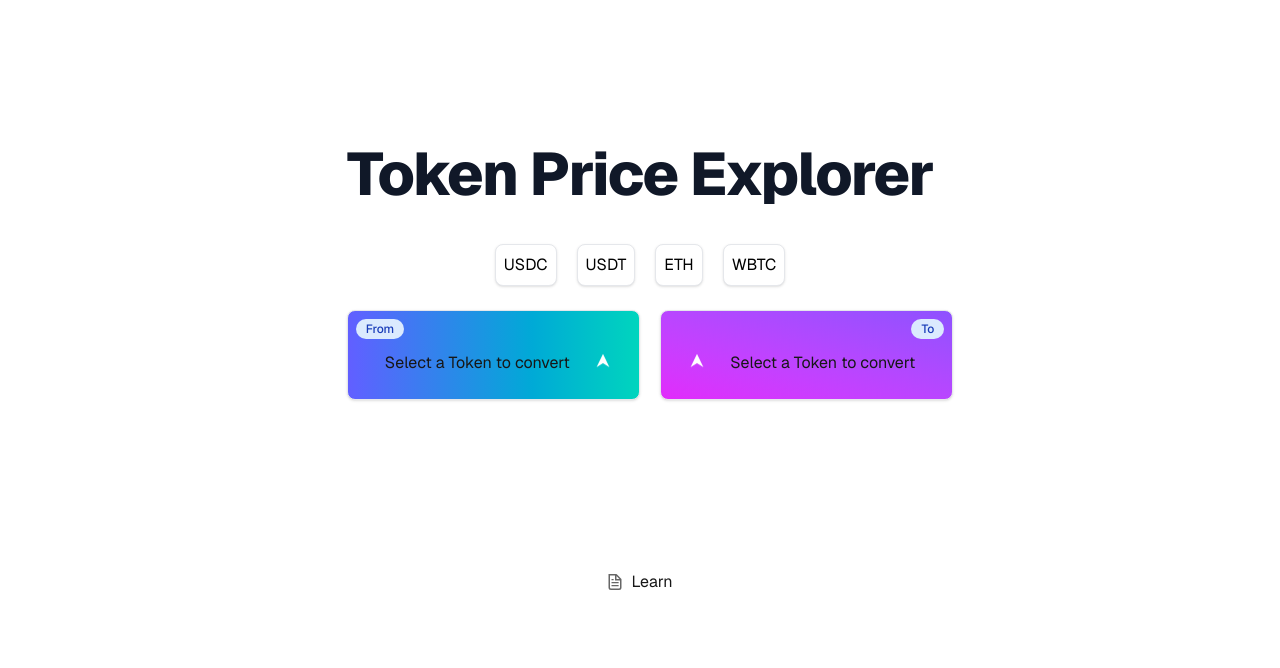
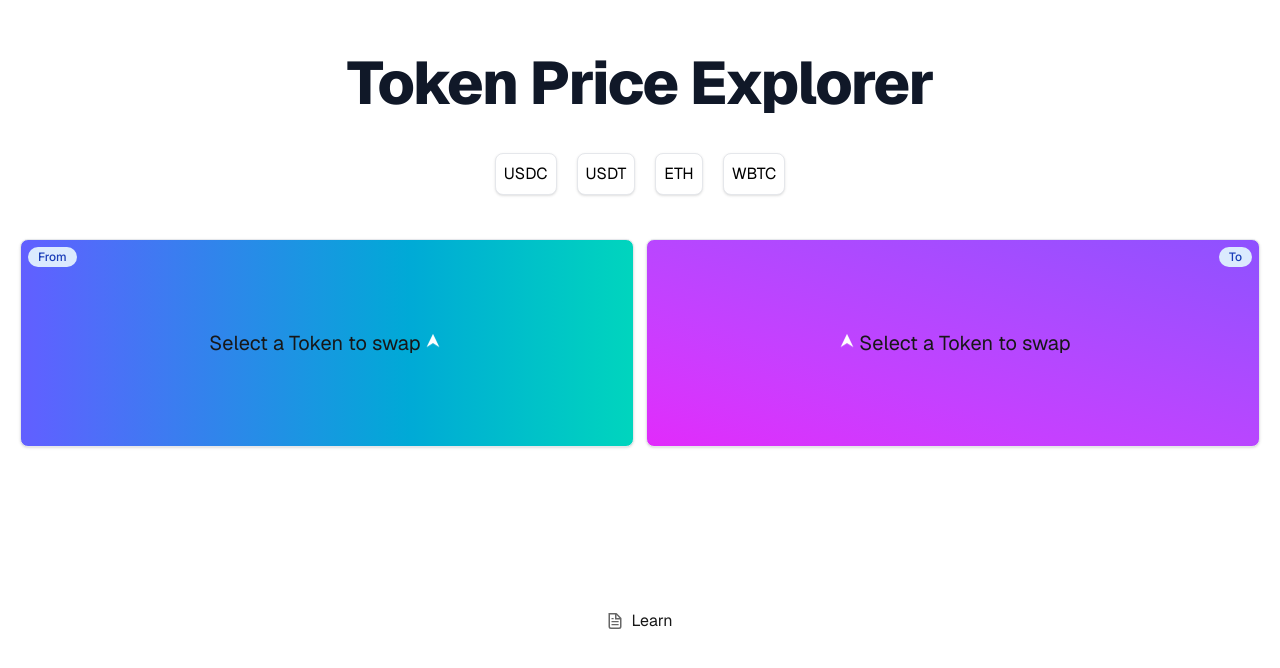
Before and after one commit to aothepro/funswap, a Next.js app: page / in a window 1280 px wide. Shown: the part 128-796 px from the top of the page. Built offline with nearby package versions, Linux system fonts and the light colour scheme.

Commit message:
updated spinner and card styling

```diff
--- a/src/app/page.tsx
+++ b/src/app/page.tsx
@@ -3,8 +3,8 @@ import Image from "next/image";
 
 export default function Home() {
   return (
-    <div className="font-sans grid grid-rows-[20px_1fr_20px] items-center justify-items-center min-h-screen p-8 pb-20 gap-16 sm:p-20">
-      <main className="flex flex-col gap-[32px] row-start-2 items-center sm:items-start">
+    <div className="font-sans grid items-center justify-items-center min-h-screen gap-16">
+      <main className="flex flex-col gap-[32px] row-start-2 items-center w-full">
         <TokenSwap />
       </main>
       <footer className="row-start-3 flex gap-[24px] flex-wrap items-center justify-center">
--- a/src/components/Spinner/Spinner.tsx
+++ b/src/components/Spinner/Spinner.tsx
@@ -3,7 +3,7 @@ export const Spinner = () => {
     <div role="status">
       <svg
         aria-hidden="true"
-        className="w-8 h-8 text-gray-200 animate-spin dark:text-gray-600 fill-blue-600"
+        className="inline w-8 h-8 text-gray-200 animate-spin dark:text-gray-600 fill-gray-600 dark:fill-gray-300"
         viewBox="0 0 100 101"
         fill="none"
         xmlns="http://www.w3.org/2000/svg"
--- a/src/components/TokenSwap/TokenSwap.tsx
+++ b/src/components/TokenSwap/TokenSwap.tsx
@@ -4,7 +4,7 @@ import { TokenSwapContextProvider } from "./context/TokenSwapContextProvider";
 
 export const TokenSwap = () => {
   return (
-    <div className="flex flex-col text-center gap-6">
+    <div className="flex flex-col text-center gap-6 w-full">
       <h1 className="mb-4 text-4xl font-extrabold leading-none tracking-tight text-gray-900 md:text-5xl lg:text-6xl dark:text-white">
         Token Price Explorer
       </h1>
--- a/src/components/TokenSwapCompareSection/TokenCard.tsx
+++ b/src/components/TokenSwapCompareSection/TokenCard.tsx
@@ -55,6 +55,7 @@ export const TokenCard = ({
   }, [token]);
 
   const [amountInput, setAmount] = useState("");
+  const inputRef = useRef<HTMLInputElement>(null);
 
   useEffect(() => {
     const controller = loadToken();
@@ -91,44 +92,47 @@ export const TokenCard = ({
   };
 
   return (
+    <div className="w-full">
+      <div className="relative">
+        <span
+          className={`absolute ms-2 z-10 ${
+            cardType === CardType.FROM ? "left-0 top-2" : "right-0 top-2"
+          } bg-blue-100 text-blue-800 text-xs font-medium me-2 px-2.5 py-0.5 rounded-full dark:bg-blue-900 dark:text-white`}
+        >
+          {cardType === CardType.FROM ? "From" : "To"}
+        </span>
+      </div>
       <div
-      className={`block min-w-1/2 bg-white border border-gray-200 rounded-lg shadow-sm hover:scale-110 ${
+        onClick={() => {
+          if (inputRef == null) return;
+          inputRef.current?.focus();
+          inputRef.current?.select();
+        }}
+        className={`flex items-center min-h-52 bg-white border border-gray-200 rounded-lg shadow-sm hover:scale-110 ${
           cardType === CardType.FROM
             ? "hover:from-indigo-400 hover:to-teal-500 bg-linear-to-r/srgb from-indigo-500 to-teal-400"
             : "hover:from-violet-400 hover:to-fuchsia-500 bg-linear-to-bl from-violet-500 to-fuchsia-500"
         }`}
       >
-      <div className="block relative p-2">
-        <span
-          className={`absolute ms-2 ${
-            cardType === CardType.FROM ? "left-0" : "right-0"
-          } bg-blue-100 text-blue-800 text-xs font-medium me-2 px-2.5 py-0.5 rounded-full dark:bg-blue-900 dark:text-blue-300`}
-        >
-          {cardType === CardType.FROM ? "From" : "To"}
-        </span>
-      </div>
-      <div className="p-6">
         {token === null ? (
-          <>
           <div
-              className={`flex ${
+            className={`flex items-center m-auto ${
               cardType === CardType.FROM && "flex-row-reverse"
-              } gap-2`}
+            }`}
           >
             <Image
-                className="size-6 animate-bounce"
+              className="size-6 animate-bounce my-auto"
               aria-hidden
               src="/icons/uparrow.svg"
               alt="File icon"
               width={16}
               height={16}
             />
-              <div className="flex gap-3 m-auto">Select a Token to convert</div>
+            <div className="text-xl">Select a Token to swap</div>
           </div>
-          </>
         ) : (
-          <>
-            <div className="flex gap-3">
+          <div className="flex flex-col items-center w-full">
+            <div className="flex items-center gap-3">
               <Image
                 aria-hidden
                 src="/file.svg"
@@ -142,34 +146,32 @@ export const TokenCard = ({
             </div>
             <div className="font-normal text-gray-700 dark:text-gray-400">
               {inFlight ? (
+                <div className="flex gap-2">
                   <Spinner />
+                  <div className="my-auto text-white">
+                    Fetching Latest Price
+                  </div>
+                </div>
               ) : (
                 <div className="flex gap-3">
                   <input
                     type="text"
                     id="token-value"
-                    onBlur={changeConversionHandler}
-                    onKeyUp={(e) => {
-                      if (e.key === "Enter") {
-                        e.target.blur();
-                      }
-                    }}
+                    ref={inputRef}
+                    onChange={changeConversionHandler}
                     value={amountInput}
-                    onChange={(e) => {
-                      setAmount(e.currentTarget.value);
-                    }}
-                    className="block w-full p-2 text-gray-900 border border-gray-300 rounded-lg bg-gray-50 text-lg focus:ring-blue-500 focus:border-blue-500 dark:bg-gray-700 dark:border-gray-600 dark:placeholder-gray-400 dark:text-white dark:focus:ring-blue-500 dark:focus:border-blue-500"
+                    className="p-2 text-gray-900 border border-gray-300 rounded-lg bg-gray-50 text-lg focus:ring-blue-500 focus:border-blue-500 dark:bg-gray-700 dark:border-gray-600 dark:placeholder-gray-400 dark:text-white dark:focus:ring-blue-500 dark:focus:border-blue-500"
                   />
                   <label
                     htmlFor="token-value"
                     className="block m-auto text-sm font-medium text-gray-900 dark:text-white"
                   >
-                    {token.symbol}
+                    {token?.symbol}
                   </label>
                 </div>
               )}
             </div>
-          </>
+          </div>
         )}
       </div>
     </div>
--- a/src/components/TokenSwapCompareSection/TokenSwapCompareSection.tsx
+++ b/src/components/TokenSwapCompareSection/TokenSwapCompareSection.tsx
@@ -7,7 +7,7 @@ import { TokenSwapContext } from "../TokenSwap/context/TokenSwapContext";
 export const TokenSwapCompareSection = () => {
   const { from, to } = useContext(TokenSwapContext);
   return (
-    <div className="flex justify-between gap-5">
+    <div className="flex gap-3 p-5 justify-center">
       <TokenCard token={from} cardType={CardType.FROM} />
       <TokenCard token={to} cardType={CardType.TO} />
     </div>
```
Lines whose indentation alone changed are shown as unchanged.
